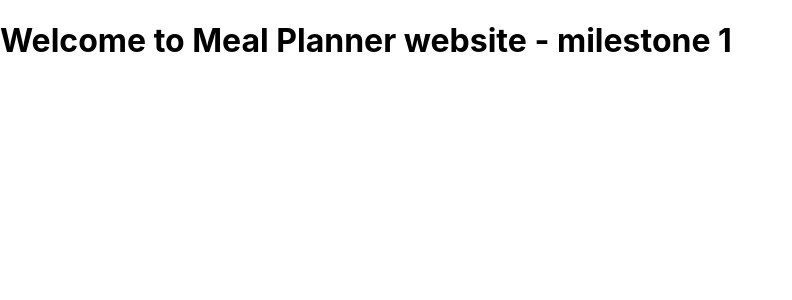
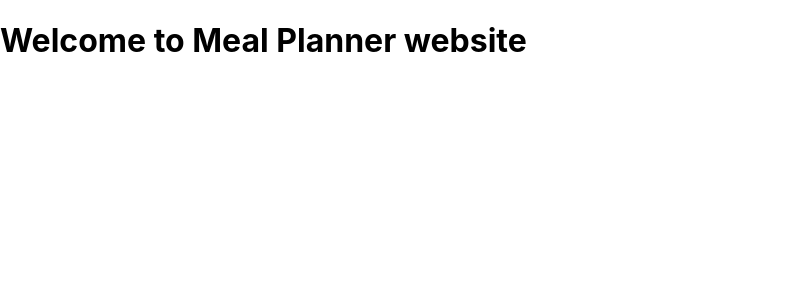
Before and after one commit to Renji-and-frens/meal-planner-frontend, a React (Create React App) app: page / in a window 1280 px wide. Shown: the top 300 px of the page, without its empty margins (0-792 px from the left). Built offline with nearby package versions, Linux system fonts and the light colour scheme.

Commit message:
Revert "#4 test commit"
This reverts commit 99ccb9b5354b79bc789d74a0eff6de0e929f5204.

```diff
--- a/src/App.js
+++ b/src/App.js
@@ -1,7 +1,7 @@
 function App() {
   return (
     <div className="App">
-      <h1>Welcome to Meal Planner website - milestone 1</h1>
+      <h1>Welcome to Meal Planner website</h1>
     </div>
   );
 }
```
